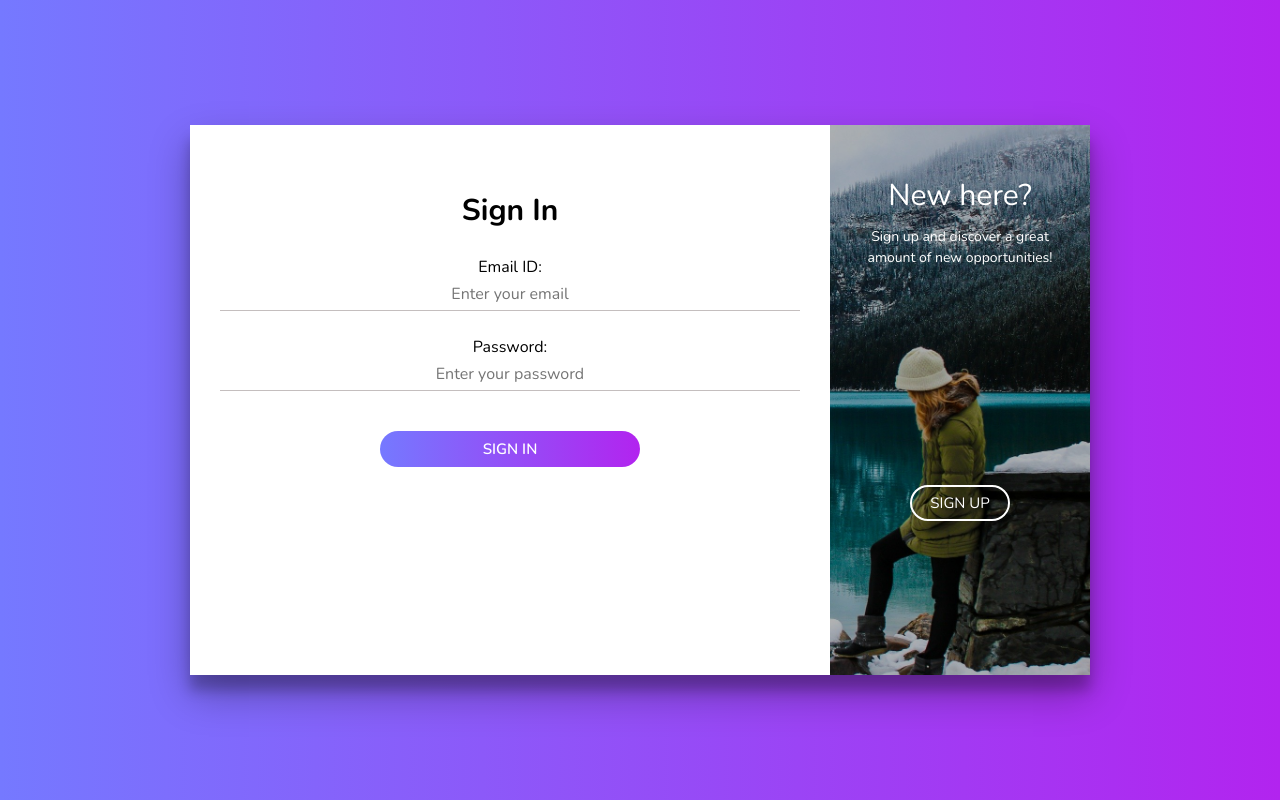
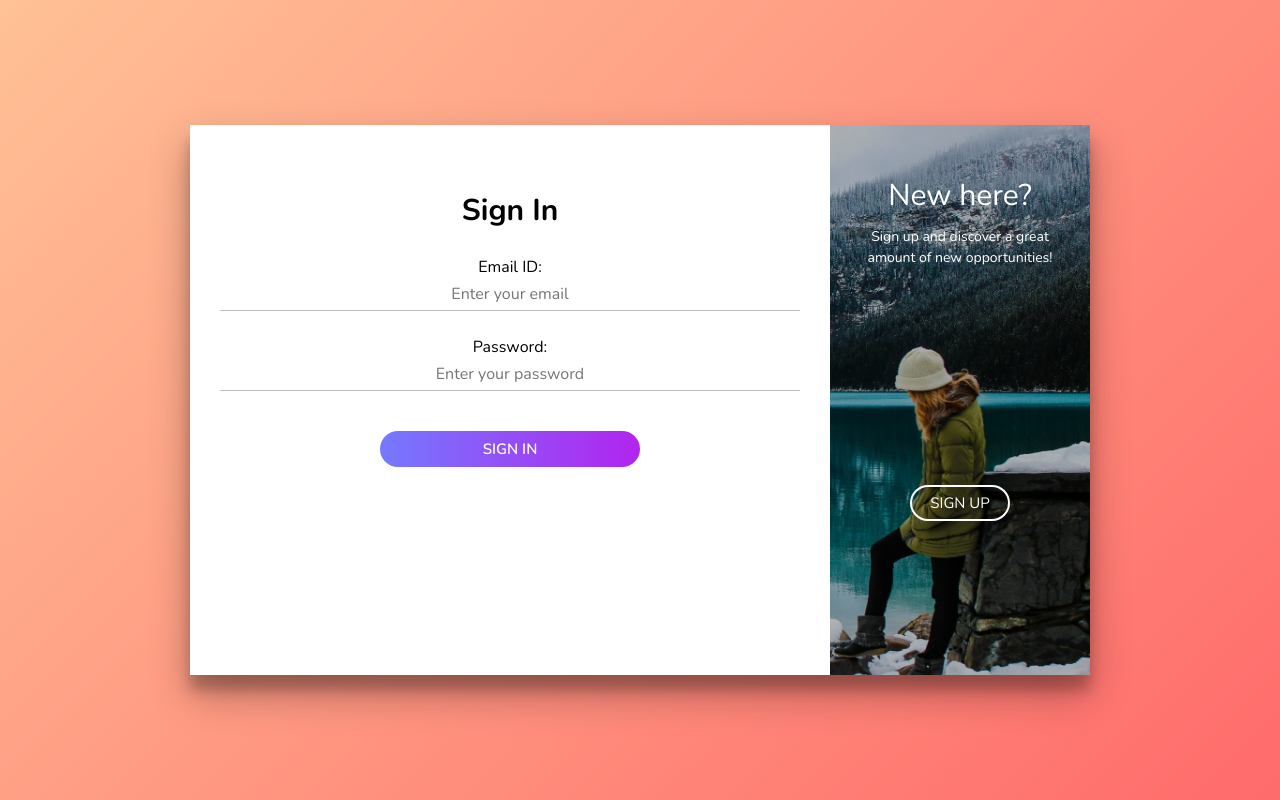
Before and after one commit to aswinaravind27/pics-app, a Django app: page /accounts/login/ in a window 1280 px wide. Run offline with Django 3.2, Linux system fonts and the light colour scheme.

Commit message:
login pg background

```diff
--- a/static/css/style.css
+++ b/static/css/style.css
@@ -11,7 +11,7 @@ body{
   display: flex;
   justify-content: center;
   align-items: center;
-  background: -webkit-linear-gradient(left, #7579ff, #b224ef);
+  background: linear-gradient(135deg, #ffc196 0%, #ff6b6b 100%);
   font-family: 'Nunito', sans-serif;
 }
 
```
Also changed, not shown: 1 other file.
